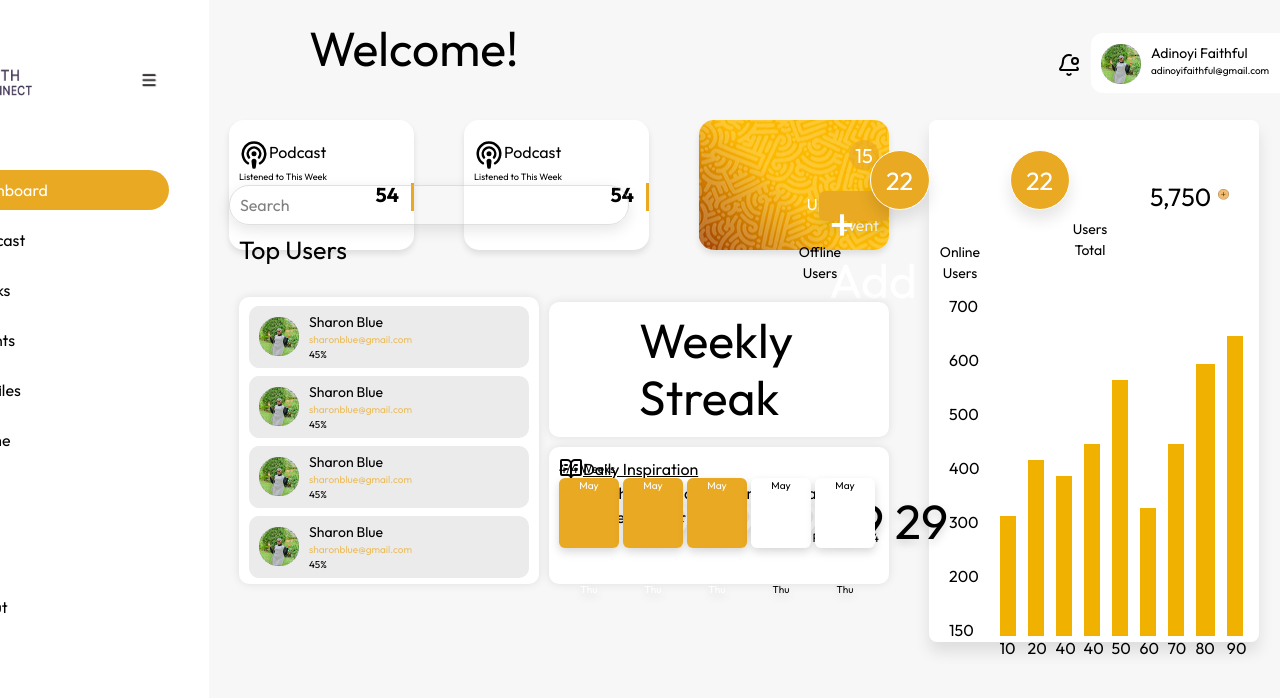
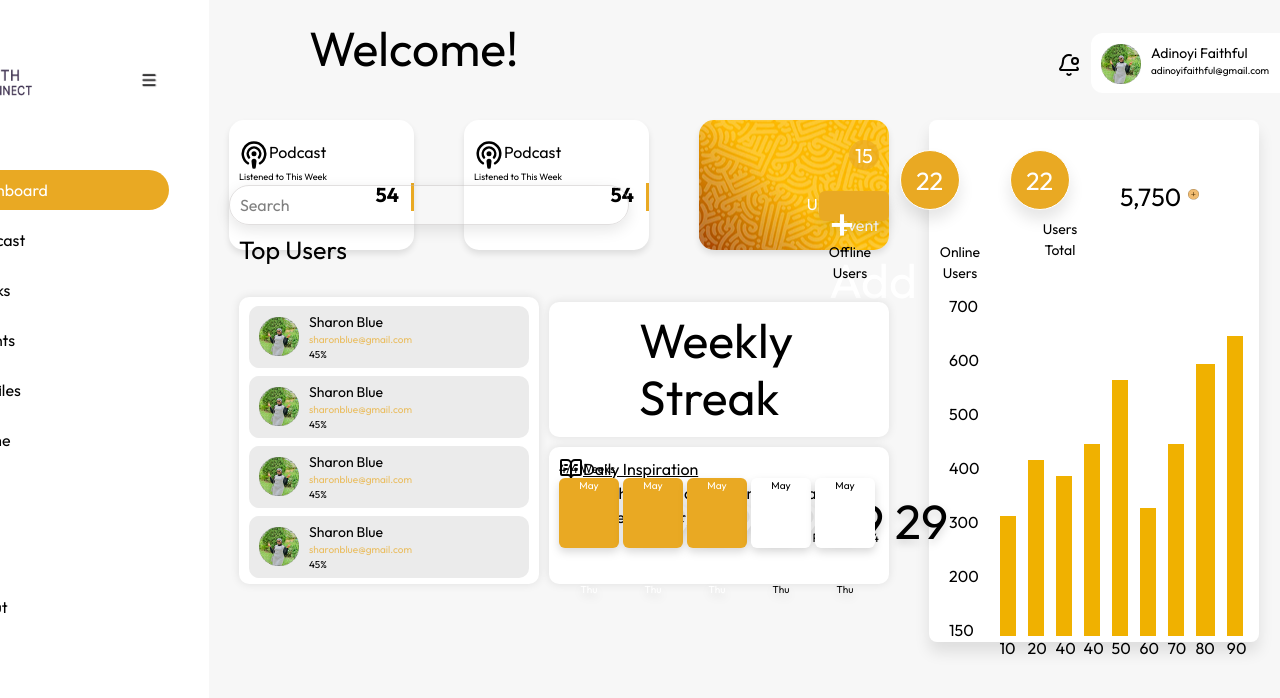
Before and after one commit to bantofweb4/FaithConnect, a React (Vite) app: page /dashboard in a window 1280 px wide. Shown: the top 698 px of the page. Built offline with nearby package versions, Linux system fonts and the light colour scheme.

Commit message:
changeee

```diff
--- a/src/component/Chart.css
+++ b/src/component/Chart.css
@@ -45,7 +45,7 @@
 }
 
 .numbeer2{
-
+    margin-right: -30px;
 }
 
 .usernum{
--- a/src/component/Chart.jsx
+++ b/src/component/Chart.jsx
@@ -7,7 +7,7 @@ function Chart () {
       <div className="charts">
         <div className="">
           <div className="totalusers">
-            <div className="">
+            <div className="numbeer2">
               <div className="">
                 <h1 className="num22">22</h1>
               </div>
```
